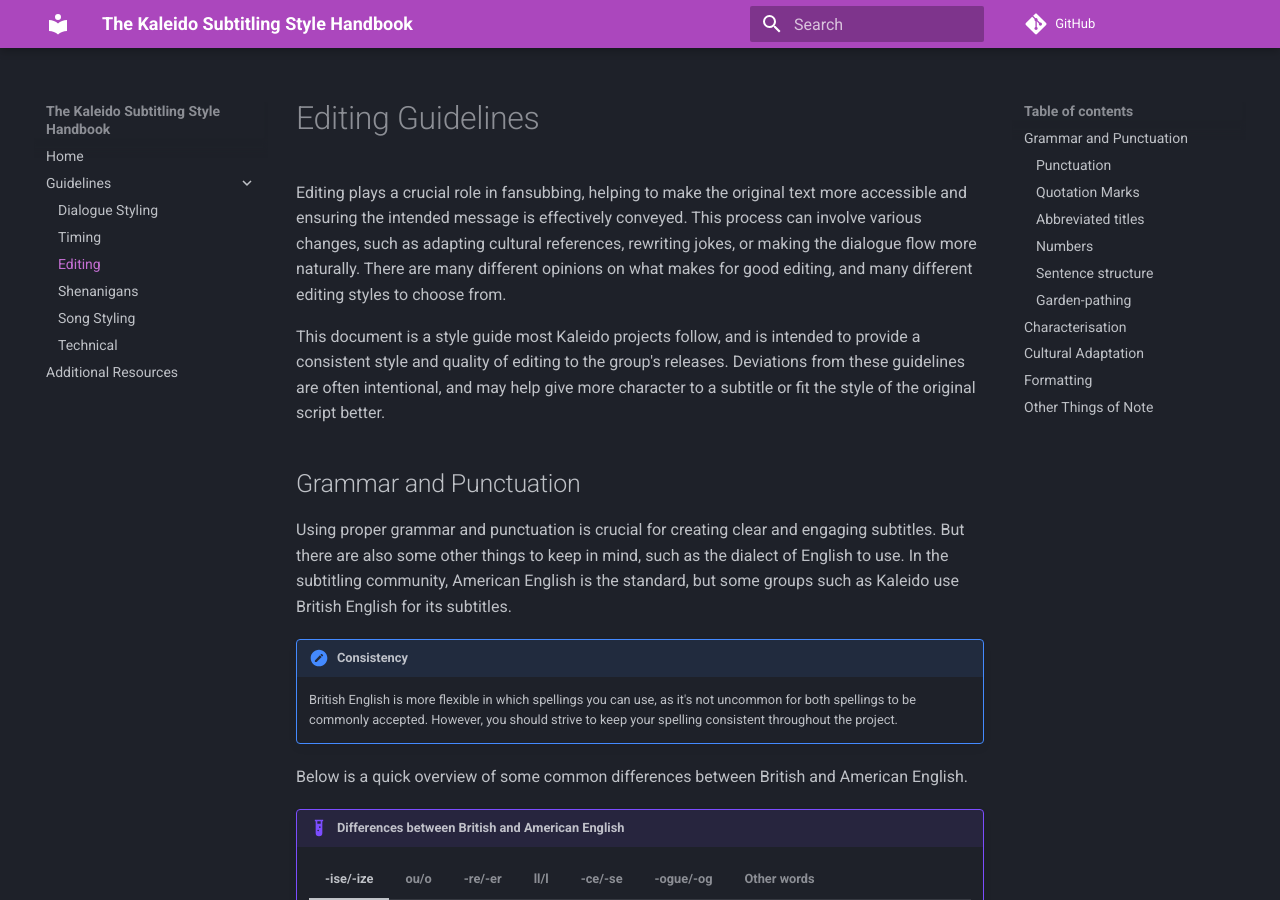
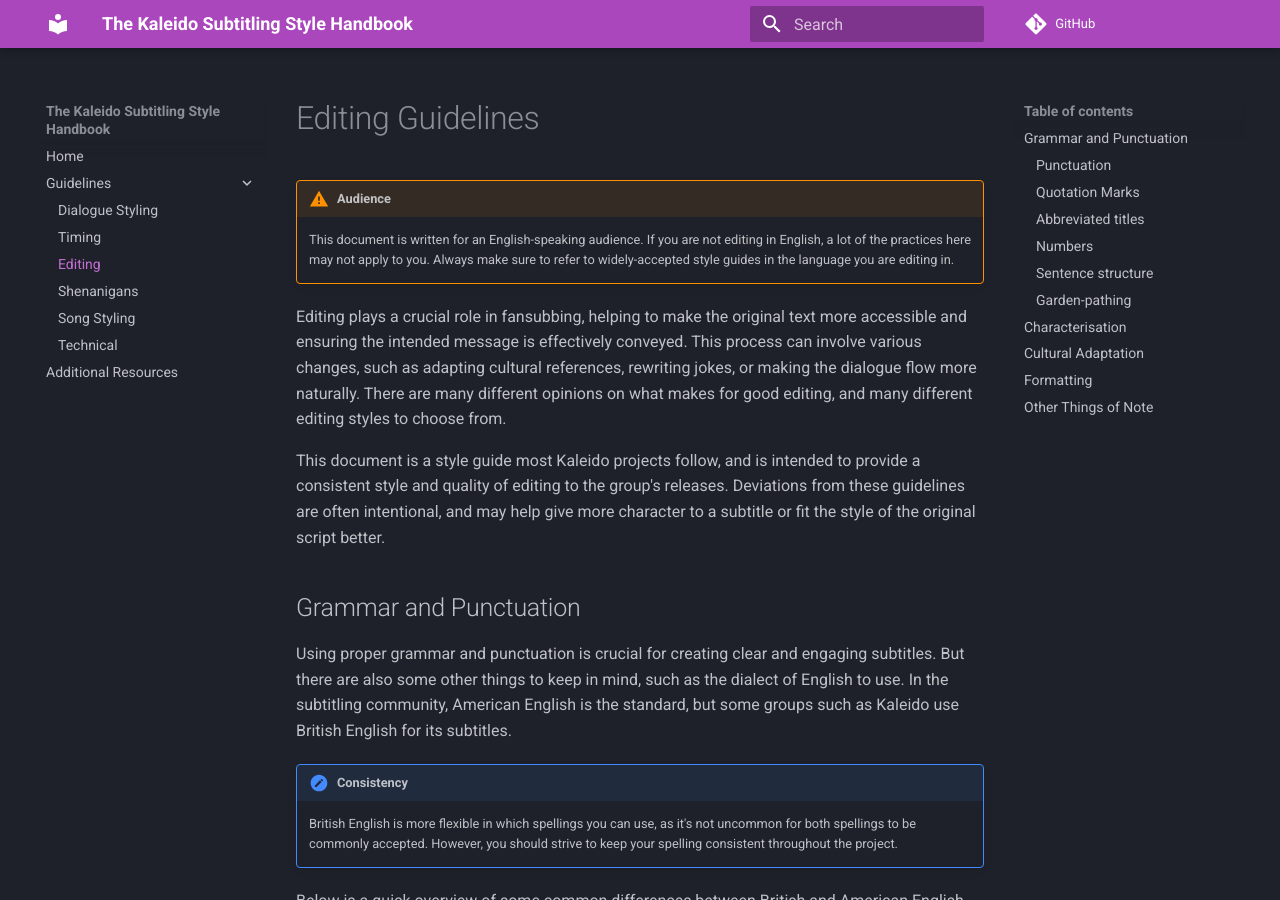
Before and after one commit to Kaleido-subs/style-guide, an MkDocs documentation site: the page built from docs/guidelines/editing.md, in a window 1280 px wide and 900 px high. Built offline with MkDocs 1.6.1 and Material for MkDocs 9.7.7, drawn with Linux system fonts in a browser that asks for light colours; comment, search, counter and statistics services are not loaded.

Commit message:
Editing: Add warning about target language

```diff
--- a/docs/guidelines/editing.md
+++ b/docs/guidelines/editing.md
@@ -1,4 +1,11 @@
 # Editing Guidelines
+
+!!! warning "Audience"
+    This document is written for an English-speaking audience.
+    If you are not editing in English,
+    a lot of the practices here may not apply to you.
+    Always make sure to refer to widely-accepted style guides
+    in the language you are editing in.
 
 Editing plays a crucial role in fansubbing,
 helping to make the original text more accessible
```
